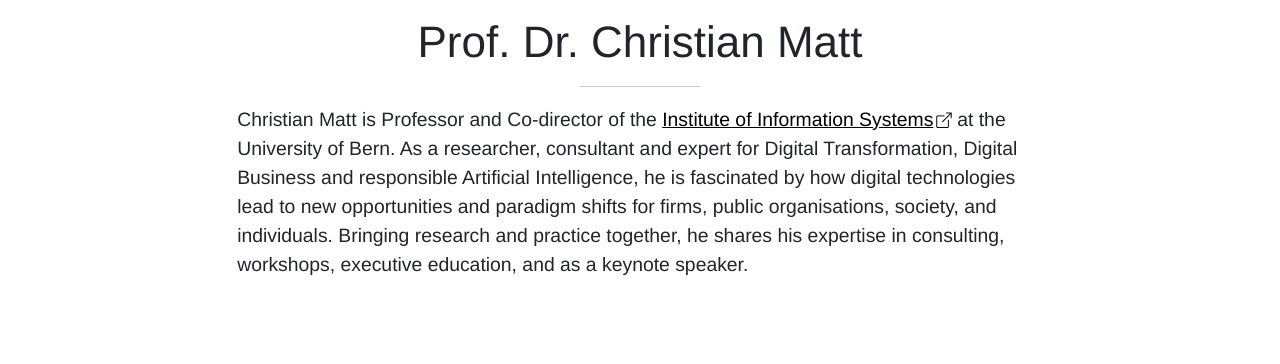
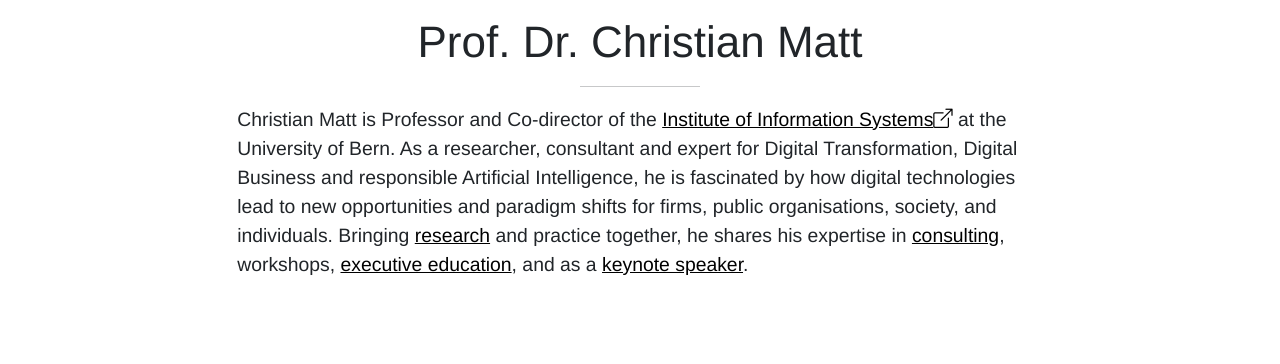
Before and after one commit to christian-matt/christian-matt.github.io, a Jekyll site: the page built from index.md, in a window 1280 px wide. Shown: the part 282-646 px from the top of the page. Built offline with Jekyll 4.4.1, drawn with Linux system fonts in a browser that asks for light colours.

Commit message:
Update content and links in legal and index.

```diff
--- a/assets/js/scripts.js
+++ b/assets/js/scripts.js
@@ -1,6 +1,9 @@
 function getDOILink(doiNr) {
-    document.write(', DOI: <a class="link" target="_blank" href="https://doi.org/' + doiNr + '">' + doiNr + '<i class="bi bi-box-arrow-up-right icon"></i></a>' )
+    document.write(', DOI: <a class="link" target="_blank" href="https://doi.org/' + doiNr + '">' + doiNr + '<i class="bi bi-box-arrow-up-right icon-link"></i></a>' )
 }
 function getExternalLink(name, url) {
-    document.write('<a class="link" target=_blank href="' + url + '">' + name + '<i class="bi bi-box-arrow-up-right icon"></i></a>')
+    document.write('<a class="link" target=_blank href="' + url + '">' + name + '<i class="bi bi-box-arrow-up-right icon-link"></i></a>')
 }
+function getInternalLink(name, url) {
+    document.write('<a class="link" href="' + url + '">' + name + '</a>')
+}
```
Also changed, not shown: 404.md (+4 -3 lines), index.md (+3 -2 lines).
